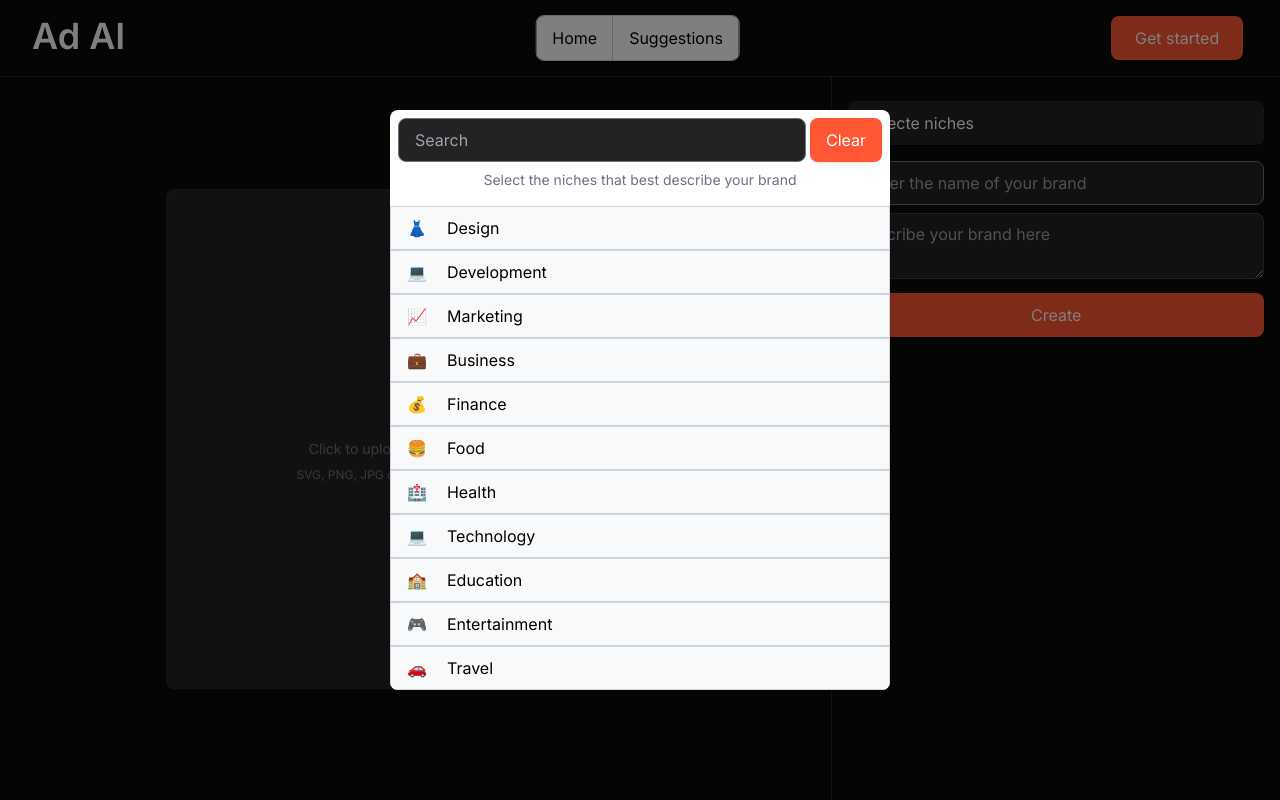
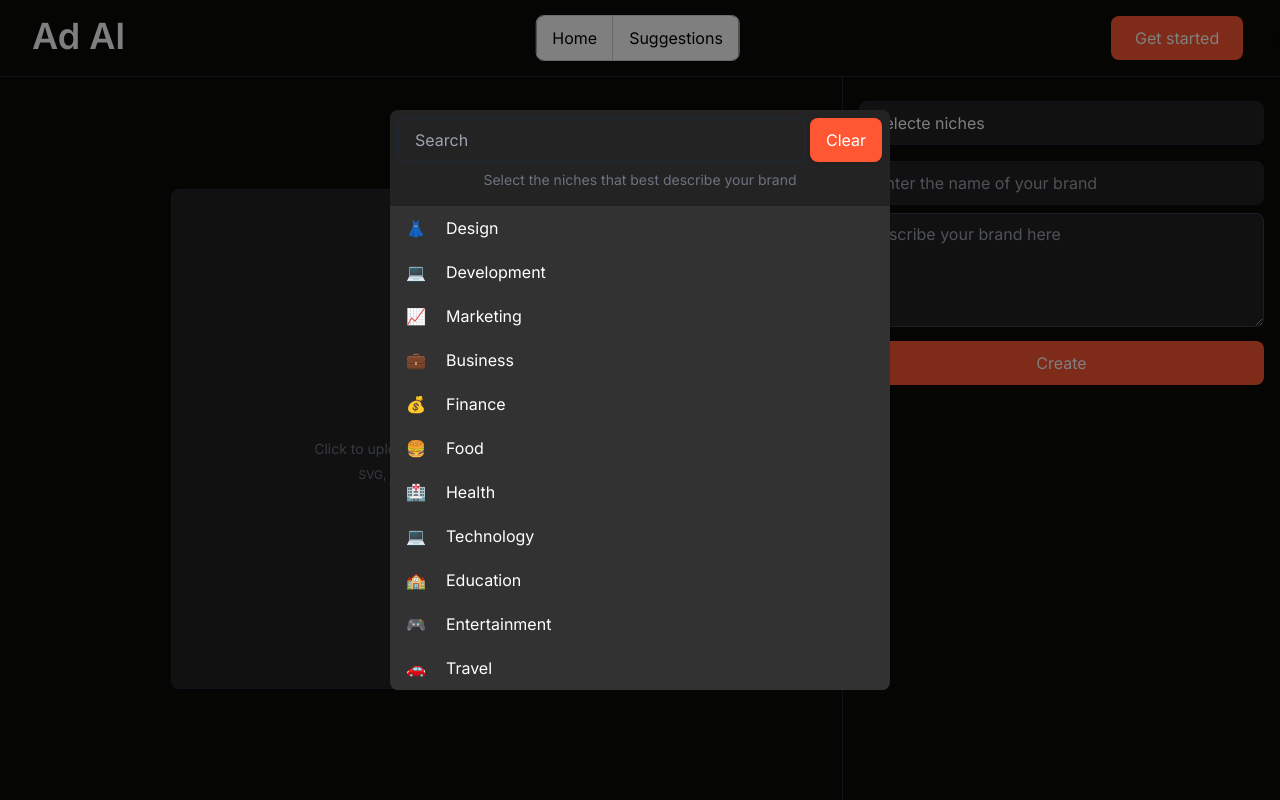
Before and after one commit to danielfsha/ad-ai, a Next.js app: page / in a window 1280 px wide. Both pictures are taken after a click on the button "selecte niches". Built offline with nearby package versions, Linux system fonts and the light colour scheme.

Commit message:
refactored the code

```diff
--- a/app/page.js
+++ b/app/page.js
@@ -11,7 +11,7 @@ import CommandWindow from "@/components/CommandWindow";
 import { NICHES } from "@/utils/constants";
 import useFilterSearch from "@/hooks/useFilterSearch";
 
-import { HiMiniXMark } from "react-icons/hi2";
+import SelectedNiches from "@/components/SelectedNiches";
 
 
 export default function Home() {
@@ -21,7 +21,7 @@ export default function Home() {
   const [niches, setNiches] = useState(NICHES)
   const [name, setName] = useState('')
   const [description, setDescription] = useState('')
-  const [selectedNiche, setSelectedNiche] = useState([])
+  const [selectedNiches, setSelectedNiches] = useState([])
   const [filteredItems, setFilteredItems] = useState([])
   const [searchInput, setSearchInput] = useState('')
   const [file, setFile] = useState(null)
@@ -33,32 +33,22 @@ export default function Home() {
   }, [searchInput]);
 
   return (
-    <div className="flex-1 flex items-center justify-center">
-      <div className="h-full flex-[4] flex items-center justify-center">
+    <div className="flex-1 flex items-center justify-center flex-col lg:flex-row">
+      <div className="h-full flex-[4] flex items-center justify-center p-4">
         <ImageInput file={file} setFile={setFile} />
       </div>
 
 
       <div className="h-full flex-[2] border-l border-gray-800 p-4 space-y-2">
-        <CommandWindow searchInput={searchInput} setSearchInput={setSearchInput} isOpen={isOpen} toggle={() => setIsOpen(!isOpen)} options={niches} filteredItems={filteredItems} selectedoptions={selectedNiche} setSelectedoptions={setSelectedNiche} />
-        <div className="flex flex-col">
-          <Button variant='outline' className='w-full justify-start bg-[#242323] border-gray-800 text-white' onClick={() => setIsOpen(true)} >selecte niches</Button>
-          <div className="flex flex-wrap gap-1 mt-2">
-            {
-              selectedNiche && selectedNiche.map((niche, index) => (
-                <Button key={index} variant='outline' onClick={() => {
-                  setSelectedNiche(selectedNiche.filter((item) => item !== niche))
-                }} className='inline-flex'>
-                  {niche.logo}
-                  {niche.label}
-                  <HiMiniXMark />
-                </Button>
-              ))
-            }
-          </div>
-        </div>
+        <CommandWindow searchInput={searchInput} setSearchInput={setSearchInput} isOpen={isOpen} toggle={() => setIsOpen(!isOpen)} options={niches} filteredItems={filteredItems} selectedoptions={selectedNiches} setSelectedoptions={setSelectedNiches} />
+        <Button variant='outline' className='w-full justify-start bg-[#242323] border-gray-800 text-white -mb-2' onClick={() => setIsOpen(true)} >selecte niches</Button>
+        {
+          selectedNiches && (
+            <SelectedNiches selectedNiches={selectedNiches} setSelectedNiches={setSelectedNiches} />
+          )
+        }
         <Input className='w-full' value={name} onChange={(e) => setName(e.target.value)} placeholder="Enter the name of your brand" />
-        <TextArea value={description} onChange={(e) => setDescription(e.target.value)} placeholder="Describe your brand here" />
+        <TextArea rows={4} value={description} onChange={(e) => setDescription(e.target.value)} placeholder="Describe your brand here" />
         <Button className='w-full'>Create</Button>
       </div>
     </div>
--- a/app/suggestions/page.jsx
+++ b/app/suggestions/page.jsx
@@ -37,7 +37,7 @@ export default function SuggestionsPage({ params }) {
       <div className="fixed bottom-2 max-w-screen-md w-full left-[50%] -translate-x-[50%] flex items-center justify-center p-2">
         <form
           onSubmit={handleSubmit}
-          className="flex gap-2 w-full border p-2 rounded-lg"
+          className="flex gap-2 w-full border border-gray-800 p-2 rounded-lg"
         >
           <Input
             className="flex-1 py-2"
--- a/components/CommandWindow.jsx
+++ b/components/CommandWindow.jsx
@@ -22,7 +22,7 @@ export default function CommandWindow({
           ></div>
 
           {/* box */}
-          <div className="bg-white rounded-lg shadow w-screen max-w-[500px] z-50 overflow-hidden">
+          <div className="bg-[#242323] rounded-lg shadow w-screen max-w-[500px] z-50 overflow-hidden">
             <div className="flex items-center justify-between space-x-1 p-2">
               <Input
                 autoFocus
@@ -49,10 +49,8 @@ export default function CommandWindow({
               {filteredItems.map((option, index) => (
                 <Button
                   key={index}
-                  className="w-full justify-start space-x-3 rounded-none"
-                  variant={
-                    selectedoptions.includes(option) ? "ghost" : "outline"
-                  }
+                  className="w-full justify-start space-x-3 rounded-none bg-[#333232] border-gray-800 text-white"
+                  variant={selectedoptions.includes(option) && "outline"}
                   onClick={() =>
                     setSelectedoptions((prev) =>
                       selectedoptions.includes(option)
@@ -62,7 +60,7 @@ export default function CommandWindow({
                   }
                 >
                   {selectedoptions.includes(option) && (
-                    <IoIosCheckbox className="text-green-800" />
+                    <IoIosCheckbox className="text-[#FF5733]" />
                   )}
                   <span className="mr-2">{option.logo}</span>
                   {option.label}
--- a/components/ImageInput.jsx
+++ b/components/ImageInput.jsx
@@ -1,5 +1,6 @@
 import React, { useCallback } from "react";
 import { useDropzone } from "react-dropzone";
+import { IoIosCloudDownload } from "react-icons/io";
 
 export default function ImageInput({ file, setFile }) {
   const onDrop = useCallback((acceptedFiles) => {
@@ -16,27 +17,16 @@ export default function ImageInput({ file, setFile }) {
       {isDragActive ? (
         <div>drop your image here</div>
       ) : (
-        <div class="flex flex-col items-center justify-center pt-5 pb-6">
-          <svg
-            className="w-8 h-8 mb-4 text-gray-500 dark:text-gray-400"
-            aria-hidden="true"
-            xmlns="http://www.w3.org/2000/svg"
-            fill="none"
-            viewBox="0 0 20 16"
-          >
-            <path
-              stroke="currentColor"
-              stroke-linecap="round"
-              stroke-linejoin="round"
-              stroke-width="2"
-              d="M13 13h3a3 3 0 0 0 0-6h-.025A5.56 5.56 0 0 0 16 6.5 5.5 5.5 0 0 0 5.207 5.021C5.137 5.017 5.071 5 5 5a4 4 0 0 0 0 8h2.167M10 15V6m0 0L8 8m2-2 2 2"
-            />
-          </svg>
+        <div class="flex flex-col items-center justify-center pt-5 pb-6 text-gray-500">
+          <IoIosCloudDownload
+            size={32}
+            className="mb-4 text-gray-500 dark:text-gray-400"
+          />
           <p className="mb-2 text-sm text-gray-500 dark:text-gray-400">
             Click to upload or drag and drop
           </p>
           <p className="text-xs text-gray-500 dark:text-gray-400">
-            SVG, PNG, JPG or GIF (MAX. 800x400px)
+            SVG, PNG, JPG or GIF
           </p>
         </div>
       )}
--- a/components/Input.jsx
+++ b/components/Input.jsx
@@ -2,7 +2,7 @@ import cn from "@/utils/lib";
 import { cva } from "class-variance-authority";
 
 export const inputVariants = cva(
-  "bg-[#f8f9fb] text-black border border-gray-500 bg-[#242323] text-white h-11 px-4 py-2.5 rounded-lg justify-center items-center gap-3 inline-flex outline-none",
+  "bg-[#f8f9fb] text-black border border-gray-800 bg-[#242323] text-white h-11 px-4 py-2.5 rounded-lg justify-center items-center gap-3 inline-flex outline-none",
   {
     variants: {
       variant: {
--- a/components/MarkdownRenderer.jsx
+++ b/components/MarkdownRenderer.jsx
@@ -3,7 +3,7 @@ import ReactMarkdown from "react-markdown";
 export default function MarkdownRenderer({ markdown }) {
   return (
     <ReactMarkdown
-      className="max-w-screen-md mx-auto px-4"
+      className="max-w-screen-md mx-auto px-4 py-8 text-white"
       children={markdown}
     />
   );
--- /dev/null
+++ b/components/SelectedNiches.jsx
@@ -0,0 +1,23 @@
+import { HiMiniXMark } from "react-icons/hi2";
+import Button from "./Button";
+
+export default function SelectedNiches({ selectedNiches, setSelectedNiches }) {
+  return (
+    <div className="flex flex-wrap gap-1">
+      {selectedNiches.map((niche, index) => (
+        <Button
+          key={index}
+          variant="outline"
+          onClick={() => {
+            setSelectedNiches(selectedNiches.filter((item) => item !== niche));
+          }}
+          className="inline-flex"
+        >
+          {niche.logo}
+          {niche.label}
+          <HiMiniXMark />
+        </Button>
+      ))}
+    </div>
+  );
+}
```
